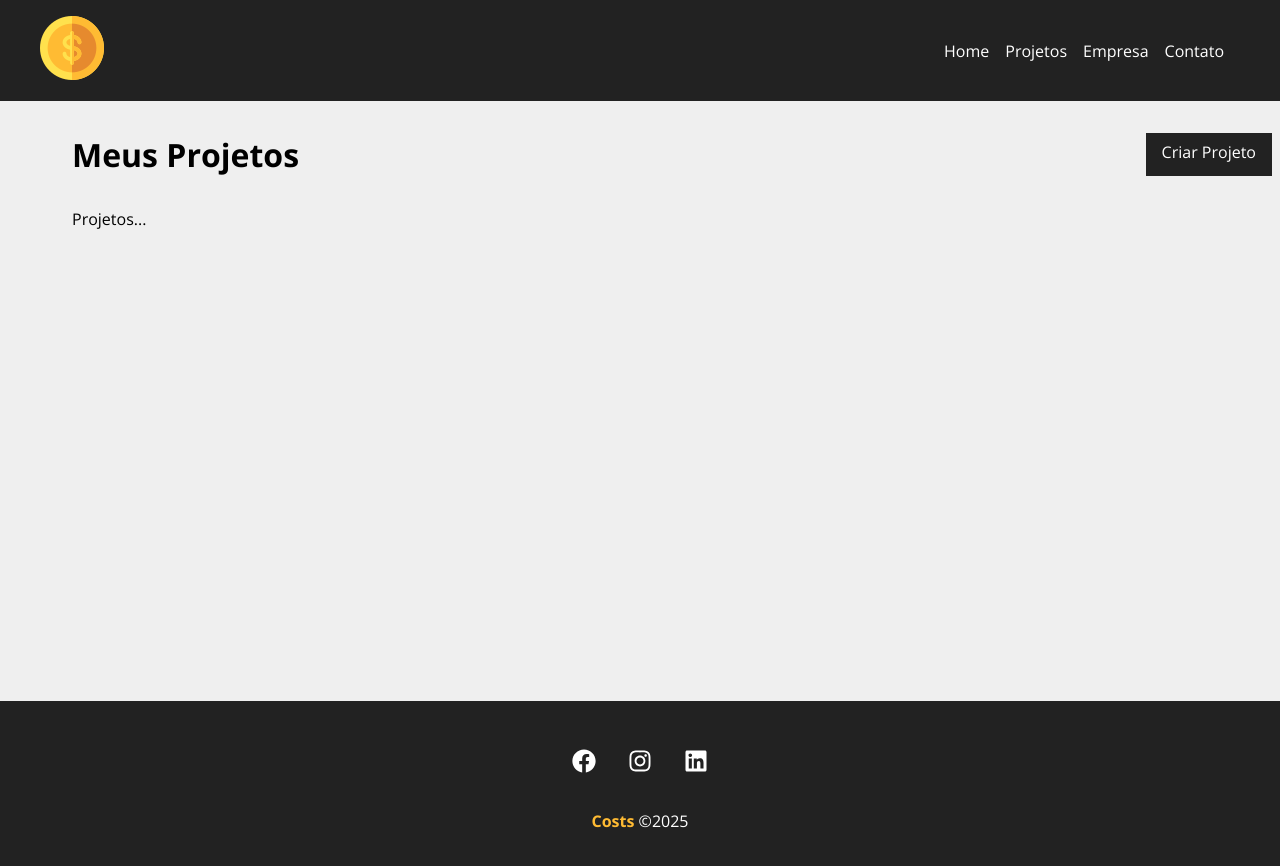
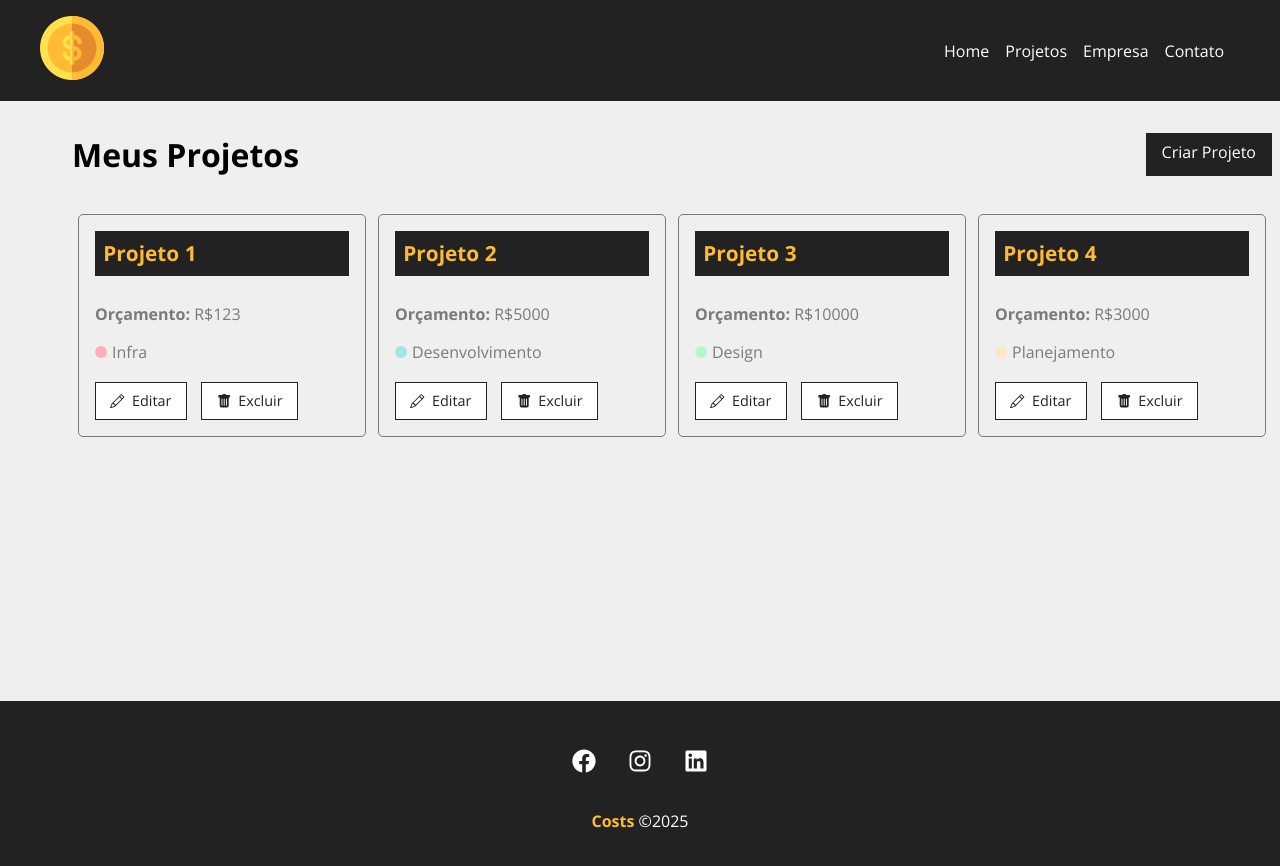
Before and after one commit to ArthurGehlen/projetoComReact, a React (Create React App) app: page /projects in a window 1280 px wide. Shown: the top 866 px of the page. Built offline with nearby package versions, Linux system fonts and the light colour scheme; data requests are answered from the project's data file; the HTML template or start-up script is replaced by a standard one.

Commit message:
Resgatando projetos do banco de dados.

```diff
--- a/db.json
+++ b/db.json
@@ -2,7 +2,7 @@
   "projects": [
     {
       "id": "d03c",
-      "name": "asd",
+      "name": "Projeto 1",
       "budget": "123",
       "category": {
         "id": "1",
@@ -12,34 +12,34 @@
       "services": []
     },
     {
-      "id": "308e",
-      "name": "asdasdopasd",
-      "budget": "123",
+      "id": "31c4",
+      "name": "Projeto 2",
+      "budget": "5000",
       "category": {
-        "id": "1",
-        "name": "Infra"
+        "id": "2",
+        "name": "Desenvolvimento"
       },
       "cost": 0,
       "services": []
     },
     {
-      "id": "e7dc",
-      "name": "Tesete",
-      "budget": "123",
+      "id": "1e11",
+      "name": "Projeto 3",
+      "budget": "10000",
       "category": {
-        "id": "1",
-        "name": "Infra"
+        "id": "3",
+        "name": "Design"
       },
       "cost": 0,
       "services": []
     },
     {
-      "id": "4f16",
-      "name": "asd",
-      "budget": "123",
+      "id": "eab3",
+      "name": "Projeto 4",
+      "budget": "3000",
       "category": {
-        "id": "1",
-        "name": "Infra"
+        "id": "4",
+        "name": "Planejamento"
       },
       "cost": 0,
       "services": []
--- a/src/components/pages/Projects.jsx
+++ b/src/components/pages/Projects.jsx
@@ -1,17 +1,36 @@
 import { useLocation } from "react-router-dom"
+import { useState, useEffect } from "react"
+
 import Message from "../layout/Message"
 import Container from "../layout/Container"
 import LinkButton from "../layout/LinkButton"
+import ProjectCard from "../project/ProjectCard"
 
 import styles from "./Projects.module.css"
 
 function Projects() {
+    const [projects, setProjects] = useState([])
 
     const location = useLocation()
     let message = ''
     if (location.state) {
         message = location.state.message
     }
+
+    useEffect(() => {
+        fetch('http://localhost:5000/projects', {
+            method: 'GET',
+            headers: {
+                'Content-Type': 'application/json',
+            },
+        })
+            .then(resp => resp.json())
+            .then(data => {
+                setProjects(data)
+                console.log(data)
+            })
+            .catch((err) => console.log(err))
+    }, [])
 
     return (
         <div className={styles.project_container}>
@@ -20,8 +39,18 @@
                 <LinkButton to="/newproject" text="Criar Projeto"></LinkButton>
             </div>
             {message && <Message type="success" msg={message} />}
-            <Container>
-                <p>Projetos...</p>
+            <Container customClass="start">
+                {projects.length > 0 &&
+                    projects.map((project) => (
+                        <ProjectCard
+                            id={project.id}
+                            name={project.name}
+                            budget={project.budget}
+                            category={project.category.name}
+                            key={project.id}
+                        />
+                    ))
+                }
             </Container>
         </div>
     )
--- /dev/null
+++ b/src/components/project/ProjectCard.jsx
@@ -0,0 +1,29 @@
+import { BsPencil, BsFillTrashFill } from 'react-icons/bs'
+import { Link } from 'react-router-dom'
+
+import styles from "./ProjectCard.module.css"
+
+
+function ProjectCard({ id, name, budget, category, handleRemove }) {
+    return (
+        <div className={styles.project_card}>
+            <h4>{name}</h4>
+            <p>
+                <span>Orçamento:</span> R${budget}
+            </p>
+            <p className={styles.category_text}>
+                <span className={`${styles[category.toLowerCase()]}`}></span> {category}
+            </p>
+            <div className={styles.project_card_actions}>
+                <Link to="/">
+                    <BsPencil /> Editar
+                </Link>
+                <button>
+                    <BsFillTrashFill /> Excluir
+                </button>
+            </div>
+        </div>
+    )
+}
+
+export default ProjectCard
--- /dev/null
+++ b/src/components/project/ProjectCard.module.css
@@ -0,0 +1,86 @@
+.project_card {
+    padding: 1em;
+    border: 1px solid #7a7a7a;
+    border-radius: 5px;
+    width: 24%;
+    margin: 0.5%;
+}
+
+.project_card h4 {
+    background-color: #222;
+    color: #ffbb33;
+    padding: .4em;
+    margin-bottom: 1.3em;
+    font-size: 1.3em;
+}
+
+.project_card p {
+    color: #7a7a7a;
+    margin-bottom: 1em;
+}
+
+.project_card p span {
+    font-weight: bold;
+}
+
+.category_text {
+    display: flex;
+    align-items: center;
+}
+
+.category_text span {
+    display: block;
+    width: 12px;
+    height: 12px;
+    border-radius: 50%;
+    background-color: #ccc;
+    margin-right: 5px;
+}
+
+.category_text .infra {
+    background-color: #ffaebc;
+}
+
+.category_text .desenvolvimento {
+    background-color: #a0e7e5;
+}
+
+.category_text .design {
+    background-color: #b4f8c8;
+}
+
+.category_text .planejamento {
+    background-color: #fbe7c6;
+}
+
+.project_card_actions {
+    margin-top: 1.2em;
+    display: flex;
+    align-items: center;
+}
+
+.project_card_actions a,
+.project_card_actions button {
+    text-decoration: none;
+    background-color: #fff;
+    color: #222;
+    font-size: .9em;
+    padding: .6em 1em;
+    margin-right: 1em;
+    cursor: pointer;
+    border: 1px solid #222;
+    display: flex;
+    align-items: center;
+    justify-content: center;
+    transition: 0.5s;
+}
+
+.project_card_actions svg {
+    margin-right: .5em;
+}
+
+.project_card_actions a:hover,
+.project_card_actions button:hover {
+    background-color: #222;
+    color: #ffbb33;
+}
```
